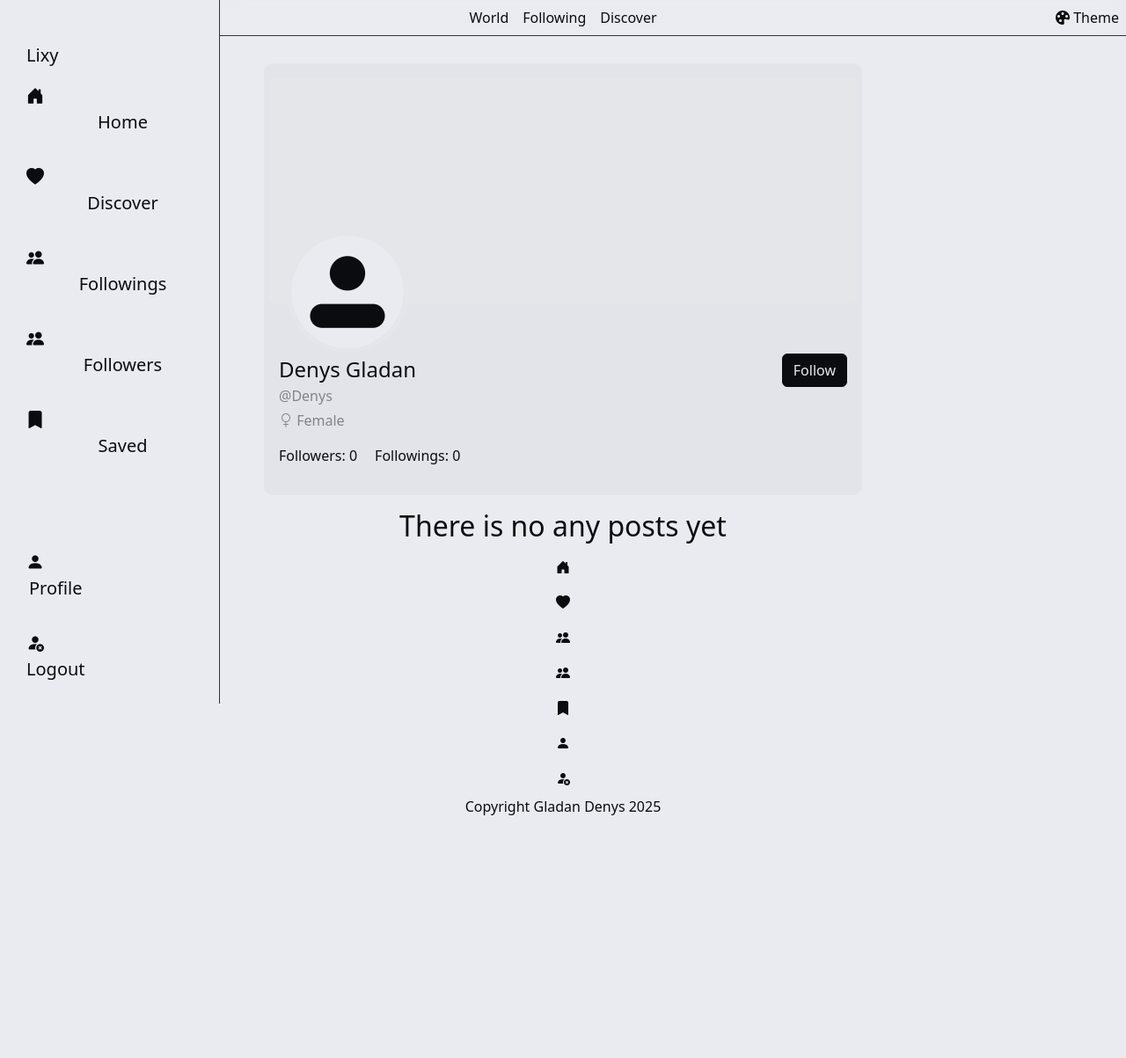
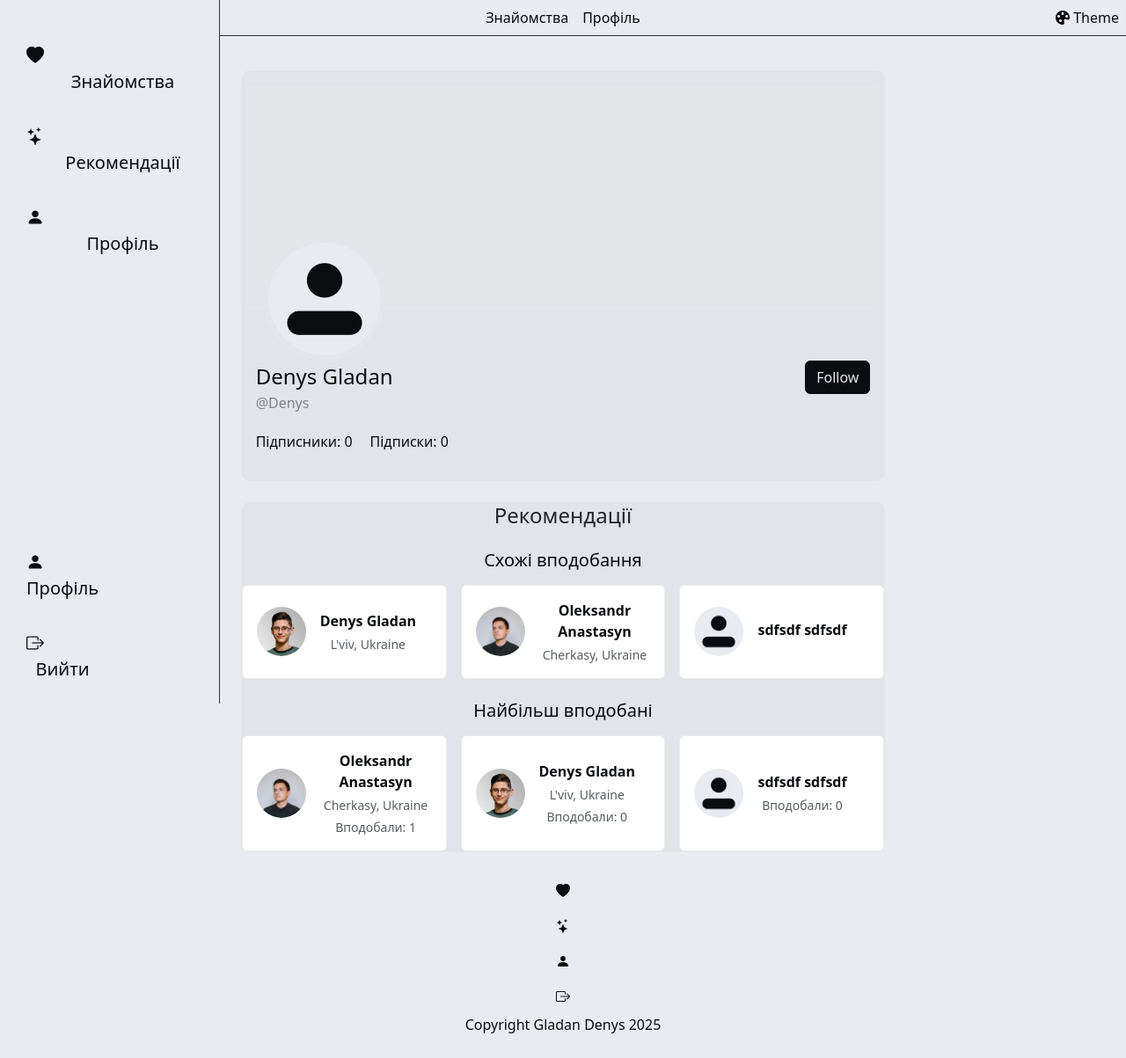
Before and after one commit to GeorgHerych/Lixy, a Django app: a page that uses posts/templates/base/nav_base.html in a window 1280 px wide. Shown: the whole page at 88% size. Before the commit the page ends 927 px from the top, so only its background shows below. Run offline with Django 5.2, Linux system fonts and the light colour scheme; a user stored in the database is signed in; data comes from the database, SQL or seed files in the repository.

Commit message:
Simplify discover flow and add profile recommendations

```diff
--- a/members/templates/profile/profile.html
+++ b/members/templates/profile/profile.html
@@ -3,18 +3,9 @@
 {% block title %}Profile{% endblock %}
 
 {% block content %}
-    <div class="profile-info mt-3">
-        {% include 'profile/profile_card.html' %}
+    <div class="profile-page py-4">
+        {% include 'profile/profile_card.html' with member_age=member_age %}
 
-        {% if user.is_authenticated and user.username == member.username %}
-            {% include 'posts/create_post_form.html' %}
-        {% endif %}
-
-        {% include 'posts/post_cards.html' %}
+        {% include 'profile/recommendations.html' with recommendations=recommendations %}
     </div>
 {% endblock %}
-
-{% block scripts %}
-    <script src="/static/js/carousels.js"></script>
-    <script src="/static/js/action_menu.js"></script>
-{% endblock %}
--- a/members/templates/profile/profile_card.html
+++ b/members/templates/profile/profile_card.html
@@ -45,9 +45,9 @@
                         <p class="card-text member-bio">{{ member.bio }}</p>
                     {% endif %}
 
-                    <div class="member-details-extras-short-info d-flex">
+                    <div class="member-details-extras-short-info d-flex flex-wrap gap-3">
                         {% if member.country %}
-                            <p class="card-text text-member-details-extras">
+                            <p class="card-text text-member-details-extras mb-0">
                                 <i class="icon-secondary bi bi-geo-alt-fill"></i>
                                 {% if member.city %}
                                     {{ member.city }},
@@ -56,21 +56,31 @@
                             </p>
                         {% endif %}
 
-                        {% if member.birthdate %}
-                            <p class="card-text text-member-details-extras"><i class="icon-secondary bi bi-calendar-fill"></i> {{ member.birthdate }}</p>
+                        {% if member_age %}
+                            <p class="card-text text-member-details-extras mb-0">
+                                <i class="icon-secondary bi bi-cake-fill"></i>
+                                {{ member_age }} років
+                            </p>
                         {% endif %}
 
-                        {% if member.gender == "M" %}
-                            <p class="card-text text-member-details-extras"><i class="icon-secondary bi bi-gender-male"></i> Male</p>
-                        {% else %}
-                            <p class="card-text text-member-details-extras"><i class="icon-secondary bi bi-gender-female"></i> Female</p>
+                        {% if member.gender %}
+                            <p class="card-text text-member-details-extras mb-0">
+                                <i class="icon-secondary bi bi-gender-ambiguous"></i>
+                                {% if member.gender == 'M' %}
+                                    Чоловік
+                                {% elif member.gender == 'F' %}
+                                    Жінка
+                                {% else %}
+                                    {{ member.get_gender_display }}
+                                {% endif %}
+                            </p>
                         {% endif %}
                     </div>
                 </div>
 
                 <div class="member-connections">
-                    <p class="member-followers-title">Followers: {{ member.followers.count }}</p>
-                    <p class="member-following-title">Followings: {{ member.followings.count }}</p>
+                    <p class="member-followers-title">Підписники: {{ member.followers.count }}</p>
+                    <p class="member-following-title">Підписки: {{ member.followings.count }}</p>
                 </div>
             </div>
         </div>
--- /dev/null
+++ b/members/templates/profile/recommendations.html
@@ -0,0 +1,68 @@
+<div class="card mt-4" id="recommendations">
+    <div class="card-body">
+        <h2 class="h4 mb-4">Рекомендації</h2>
+
+        {% with recommendations.similar as similar %}
+            {% if similar %}
+                <div class="mb-4">
+                    <h3 class="h5 mb-3">Схожі вподобання</h3>
+                    <div class="row g-3">
+                        {% for person in similar %}
+                            <div class="col-12 col-md-6 col-xl-4">
+                                <div class="recommendation-card h-100 d-flex align-items-center gap-3 p-3 border rounded">
+                                    <img src="{{ person.avatar|default:'/media/avatars/default/default_avatar_light.png' }}" alt="{{ person.name }}" class="rounded-circle recommendation-avatar">
+                                    <div>
+                                        <p class="mb-1 fw-semibold">{{ person.name }}</p>
+                                        {% if person.age %}
+                                            <p class="mb-1 text-muted">{{ person.age }} років</p>
+                                        {% endif %}
+                                        <p class="mb-0 small text-muted">
+                                            {{ person.city }}{% if person.city and person.country %}, {% endif %}{{ person.country }}
+                                        </p>
+                                        <a class="stretched-link" href="/members/profile/{{ person.username }}">
+                                            <span class="visually-hidden">Показати профіль {{ person.name }}</span>
+                                        </a>
+                                    </div>
+                                </div>
+                            </div>
+                        {% endfor %}
+                    </div>
+                </div>
+            {% endif %}
+        {% endwith %}
+
+        {% with recommendations.top_liked as top_liked %}
+            {% if top_liked %}
+                <div>
+                    <h3 class="h5 mb-3">Найбільш вподобані</h3>
+                    <div class="row g-3">
+                        {% for person in top_liked %}
+                            <div class="col-12 col-md-6 col-xl-4">
+                                <div class="recommendation-card h-100 d-flex align-items-center gap-3 p-3 border rounded">
+                                    <img src="{{ person.avatar|default:'/media/avatars/default/default_avatar_light.png' }}" alt="{{ person.name }}" class="rounded-circle recommendation-avatar">
+                                    <div>
+                                        <p class="mb-1 fw-semibold">{{ person.name }}</p>
+                                        {% if person.age %}
+                                            <p class="mb-1 text-muted">{{ person.age }} років</p>
+                                        {% endif %}
+                                        <p class="mb-1 small text-muted">
+                                            {{ person.city }}{% if person.city and person.country %}, {% endif %}{{ person.country }}
+                                        </p>
+                                        <p class="mb-0 small text-muted">Вподобали: {{ person.followers_count }}</p>
+                                        <a class="stretched-link" href="/members/profile/{{ person.username }}">
+                                            <span class="visually-hidden">Показати профіль {{ person.name }}</span>
+                                        </a>
+                                    </div>
+                                </div>
+                            </div>
+                        {% endfor %}
+                    </div>
+                </div>
+            {% endif %}
+        {% endwith %}
+
+        {% if not recommendations.similar and not recommendations.top_liked %}
+            <p class="mb-0 text-muted">Наразі немає рекомендацій. Спробуйте пізніше!</p>
+        {% endif %}
+    </div>
+</div>
--- a/members/views.py
+++ b/members/views.py
@@ -6,14 +6,12 @@ from django.http import JsonResponse
 from django.shortcuts import render, redirect
 from django.contrib.auth import authenticate, login, logout
 from django.contrib import messages
+from django.db.models import Count
 
 from members.forms import RegisterUserForm, LoginUserForm, ResetPasswordForm, EditMemberForm
 from members.models import Member, Country, City
-from posts.helpers.localtimemanager import set_local_time_to_models
 from posts.helpers.passwordvalidator import is_password_valid
 from posts.helpers.prevpagesession import set_prev_page
-from posts.models import HiddenPost, SavedPost
-from posts.views import create_post
 
 
 # Create your views here.
@@ -101,22 +99,63 @@ def reset_password(request):
 @login_required(login_url="/members/login")
 def profile(request, username):
     set_prev_page(request.session, f"/members/profile/{username}")
-    user = request.user
     member = Member.objects.get(username=username)
-    posts = member.posts.all()
+    member_age = _calculate_age(member.birthdate)
 
-    form = create_post(request, f"/members/profile/{username}/")
+    similar_members_qs = Member.objects.exclude(id=member.id)
 
-    ordered_posts = posts.order_by('-pub_date')
-    set_local_time_to_models(ordered_posts, 'pub_date')
+    if member.country_id:
+        similar_members_qs = similar_members_qs.filter(country=member.country)
 
-    saved_post_list = SavedPost.objects.filter(member=user)
-    saved_post_ids = saved_post_list.values_list('post__id', flat=True)
+    if member.city_id:
+        similar_members_qs = similar_members_qs.filter(city=member.city)
 
-    hidden_post_list = HiddenPost.objects.filter(member=user)
-    hidden_posts_ids = hidden_post_list.values_list('post__id', flat=True)
+    if member.gender:
+        similar_members_qs = similar_members_qs.filter(gender=member.gender)
 
-    return render(request, 'profile/profile.html', {'member': member, 'posts': ordered_posts, 'saved_post_ids': saved_post_ids, 'hidden_post_ids': hidden_posts_ids, 'form': form})
+    similar_members = []
+
+    for similar_member in similar_members_qs.select_related('country', 'city')[:5]:
+        similar_members.append({
+            'username': similar_member.username,
+            'name': similar_member.get_full_name() or similar_member.username,
+            'age': _calculate_age(similar_member.birthdate),
+            'city': similar_member.city.name if similar_member.city else "",
+            'country': similar_member.country.name if similar_member.country else "",
+            'avatar': similar_member.avatar.url if similar_member.avatar else "",
+            'gender_display': similar_member.get_gender_display() if similar_member.gender else None,
+        })
+
+    top_liked_members = []
+
+    top_liked_qs = (
+        Member.objects.exclude(id=member.id)
+        .annotate(followers_count=Count('followers'))
+        .order_by('-followers_count', 'username')
+    )
+
+    for liked_member in top_liked_qs.select_related('country', 'city')[:5]:
+        top_liked_members.append({
+            'username': liked_member.username,
+            'name': liked_member.get_full_name() or liked_member.username,
+            'age': _calculate_age(liked_member.birthdate),
+            'city': liked_member.city.name if liked_member.city else "",
+            'country': liked_member.country.name if liked_member.country else "",
+            'avatar': liked_member.avatar.url if liked_member.avatar else "",
+            'gender_display': liked_member.get_gender_display() if liked_member.gender else None,
+            'followers_count': liked_member.followers_count,
+        })
+
+    context = {
+        'member': member,
+        'member_age': member_age,
+        'recommendations': {
+            'similar': similar_members,
+            'top_liked': top_liked_members,
+        },
+    }
+
+    return render(request, 'profile/profile.html', context)
 
 
 def _calculate_age(birthdate):
@@ -137,7 +176,6 @@ def discover(request):
     set_prev_page(request.session, "/members/discover/")
 
     members = Member.objects.exclude(id=request.user.id).select_related('country', 'city')
-    countries = Country.objects.order_by('name')
 
     member_cards = []
 
@@ -161,9 +199,6 @@ def discover(request):
 
     context = {
         'members_data': member_cards,
-        'countries': countries,
-        'default_min_age': 18,
-        'default_max_age': 80,
     }
 
     return render(request, 'profile/discover.html', context)
--- a/posts/static/css/styles_light.css
+++ b/posts/static/css/styles_light.css
@@ -466,3 +466,20 @@ p.member-followers-title {
 .container {
     padding-top: 40px;
 }
+.recommendation-card {
+    position: relative;
+    background-color: #ffffff;
+    border-color: rgba(0, 0, 0, 0.08) !important;
+    transition: transform 0.2s ease, box-shadow 0.2s ease;
+}
+
+.recommendation-card:hover {
+    transform: translateY(-2px);
+    box-shadow: 0 0.5rem 1rem rgba(0, 0, 0, 0.08);
+}
+
+.recommendation-avatar {
+    width: 56px;
+    height: 56px;
+    object-fit: cover;
+}
--- a/posts/templates/base/bottom_nav_base.html
+++ b/posts/templates/base/bottom_nav_base.html
@@ -1,36 +1,16 @@
 <div class="bottom-nav">
     <ul class="navbar-nav nav-flex-row">
-        <li class="nav-item">
-            <a class="nav-link" aria-current="page" href="/">
-                <i class="bi bi-house-door-fill"></i>
-            </a>
-        </li>
-
         <li class="nav-item">
             <a class="nav-link" aria-current="page" href="/members/discover/">
                 <i class="bi bi-heart-fill"></i>
             </a>
         </li>
-
-        <li class="nav-item">
-            <a class="nav-link" aria-current="page" href="/members/followings/{{ user.username }}">
-                <i class="bi bi-people-fill"></i>
-            </a>
-        </li>
-
-        <li class="nav-item">
-            <a class="nav-link" aria-current="page" href="/members/followers/{{ user.username }}">
-                <i class="bi bi-people-fill"></i>
-            </a>
-        </li>
-
-        <li class="nav-item">
-            <a class="nav-link" aria-current="page" href="/posts/saved-posts/">
-                <i class="bi bi-bookmark-fill"></i>
-            </a>
-        </li>
-
         {% if user.is_authenticated %}
+            <li class="nav-item">
+                <a class="nav-link" href="/members/profile/{{ user.username }}#recommendations">
+                    <i class="bi bi-stars"></i>
+                </a>
+            </li>
             <li class="nav-item">
                 <a class="nav-link" href="/members/profile/{{ user.username }}">
                     <i class="bi bi-person-fill"></i>
@@ -38,7 +18,7 @@
             </li>
             <li class="nav-item">
                 <a class="nav-link" href="/members/logout">
-                    <i class="bi bi-person-fill-x"></i>
+                    <i class="bi bi-box-arrow-right"></i>
                 </a>
             </li>
         {% else %}
@@ -47,7 +27,6 @@
                     <i class="bi bi-person-add"></i>
                 </a>
             </li>
-
             <li class="nav-item">
                 <a class="nav-link" href="/members/login">
                     <i class="bi bi-person-fill-check"></i>
--- a/posts/templates/base/nav_base.html
+++ b/posts/templates/base/nav_base.html
@@ -5,15 +5,15 @@
                 <div class="collapse navbar-collapse d-flex justify-content-start" id="navbarNavDropdown">
                     <ul class="navbar-nav auth-nav">
                         <li class="nav-item">
-                            <a class="nav-link" aria-current="page" href="/">Home</a>
+                            <a class="nav-link" aria-current="page" href="/members/discover/">Знайомства</a>
                         </li>
 
                         <li class="nav-item">
-                            <a class="nav-link" href="/members/register">Register</a>
+                            <a class="nav-link" href="/members/register">Зареєструватися</a>
                         </li>
 
                         <li class="nav-item">
-                            <a class="nav-link" href="/members/login">Login</a>
+                            <a class="nav-link" href="/members/login">Увійти</a>
                         </li>
                     </ul>
                 </div>
@@ -23,16 +23,13 @@
                 <div class="navbar-collapse nav-posts">
                     <ul class="navbar-nav nav-block">
                         <li class="nav-item">
-                            <a class="nav-link nav-top-link" aria-current="page" href="/">World</a>
+                            <a class="nav-link nav-top-link" aria-current="page" href="/members/discover/">Знайомства</a>
                         </li>
-
-                        <li class="nav-item">
-                            <a class="nav-link nav-top-link" aria-current="page" href="/following">Following</a>
-                        </li>
-
-                        <li class="nav-item">
-                            <a class="nav-link nav-top-link" aria-current="page" href="/members/discover/">Discover</a>
-                        </li>
+                        {% if user.is_authenticated %}
+                            <li class="nav-item">
+                                <a class="nav-link nav-top-link" aria-current="page" href="/members/profile/{{ user.username }}">Профіль</a>
+                            </li>
+                        {% endif %}
                     </ul>
                 </div>
             {% endif %}
--- a/posts/templates/base/vertical_nav_base.html
+++ b/posts/templates/base/vertical_nav_base.html
@@ -1,42 +1,25 @@
 <div class="vertical-nav">
     <ul class="navbar-nav">
         <li class="nav-item">
-            <a class="nav-link" aria-current="page"  href="/">Lixy</a>
-        </li>
-        <li class="nav-item">
-            <a class="nav-link" aria-current="page" href="/">
-                <i class="bi bi-house-door-fill"></i>
-                <p class="nav-title">Home</p>
+            <a class="nav-link" aria-current="page" href="/members/discover/">
+                <i class="bi bi-heart-fill"></i>
+                <p class="nav-title">Знайомства</p>
             </a>
         </li>
-
-        <li class="nav-item">
-            <a class="nav-link" aria-current="page" href="/members/discover/">
-                <i class="bi bi-heart-fill"></i>
-                <p class="nav-title">Discover</p>
-            </a>
-        </li>
-
-        <li class="nav-item">
-            <a class="nav-link" aria-current="page" href="/members/followings/{{ user.username }}">
-                <i class="bi bi-people-fill"></i>
-                <p class="nav-title">Followings</p>
-            </a>
-        </li>
-
-        <li class="nav-item">
-            <a class="nav-link" aria-current="page" href="/members/followers/{{ user.username }}">
-                <i class="bi bi-people-fill"></i>
-                <p class="nav-title">Followers</p>
-            </a>
-        </li>
-
-        <li class="nav-item">
-            <a class="nav-link" aria-current="page" href="/posts/saved-posts/">
-                <i class="bi bi-bookmark-fill"></i>
-                <p class="nav-title">Saved</p>
-            </a>
-        </li>
+        {% if user.is_authenticated %}
+            <li class="nav-item">
+                <a class="nav-link" aria-current="page" href="/members/profile/{{ user.username }}#recommendations">
+                    <i class="bi bi-stars"></i>
+                    <p class="nav-title">Рекомендації</p>
+                </a>
+            </li>
+            <li class="nav-item">
+                <a class="nav-link" aria-current="page" href="/members/profile/{{ user.username }}">
+                    <i class="bi bi-person-fill"></i>
+                    <p class="nav-title">Профіль</p>
+                </a>
+            </li>
+        {% endif %}
     </ul>
 
     <ul class="navbar-nav nav-bottom">
@@ -44,27 +27,27 @@
             <li class="nav-item">
                 <a class="nav-link" href="/members/profile/{{ user.username }}">
                     <i class="bi bi-person-fill"></i>
-                    <p class="nav-title">Profile</p>
+                    <p class="nav-title">Профіль</p>
                 </a>
             </li>
             <li class="nav-item">
                 <a class="nav-link" href="/members/logout">
-                    <i class="bi bi-person-fill-x"></i>
-                    <p class="nav-title">Logout</p>
+                    <i class="bi bi-box-arrow-right"></i>
+                    <p class="nav-title">Вийти</p>
                 </a>
             </li>
         {% else %}
             <li class="nav-item">
                 <a class="nav-link" href="/members/register">
                     <i class="bi bi-person-add"></i>
-                    <p class="nav-title">Register</p>
+                    <p class="nav-title">Зареєструватися</p>
                 </a>
             </li>
 
             <li class="nav-item">
                 <a class="nav-link" href="/members/login">
                     <i class="bi bi-person-fill-check"></i>
-                    <p class="nav-title">Login</p>
+                    <p class="nav-title">Увійти</p>
                 </a>
             </li>
         {% endif %}
```
Also changed, not shown: members/templates/profile/discover.html (+4 -42 lines), posts/static/css/styles_dark.css (+17 -0 lines).
